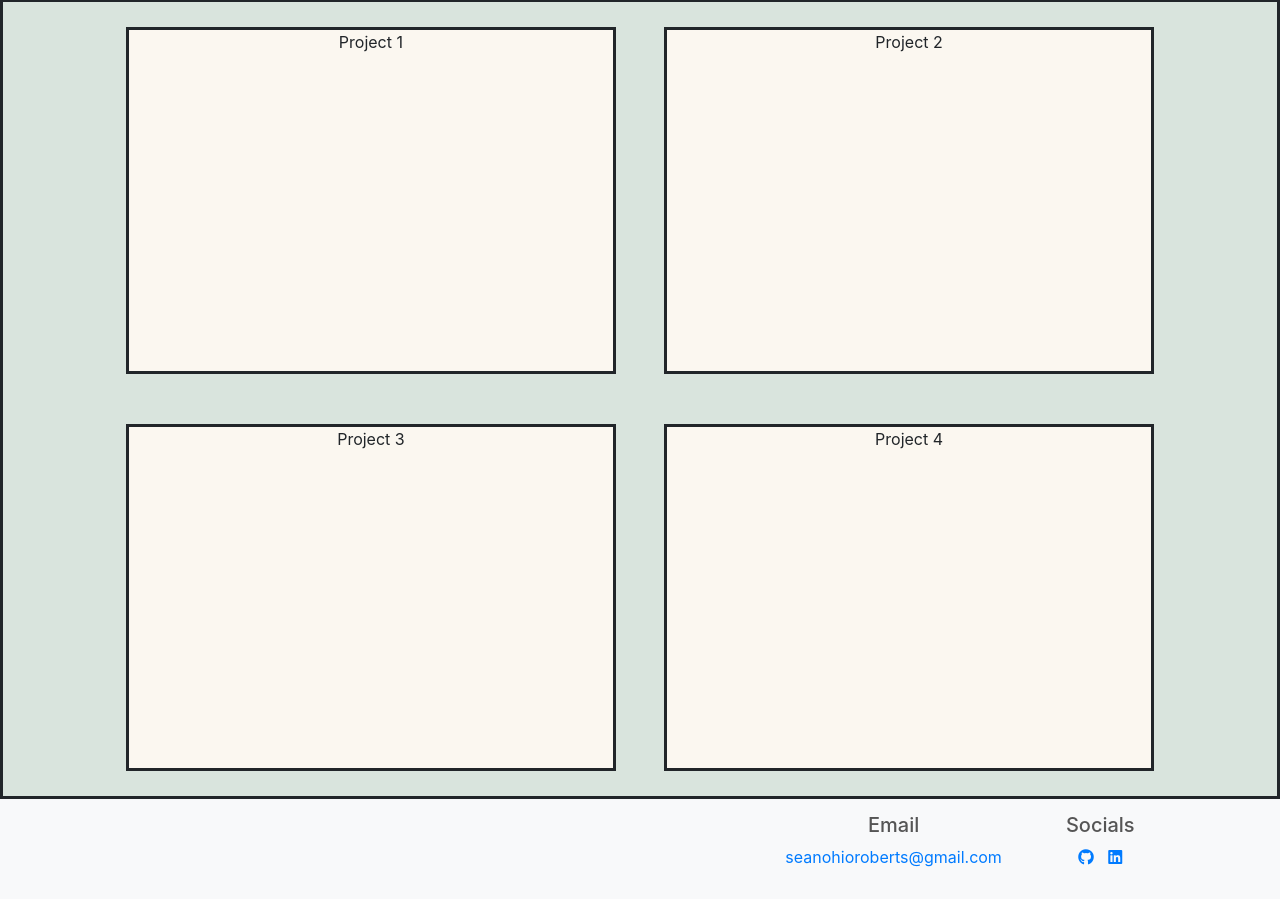
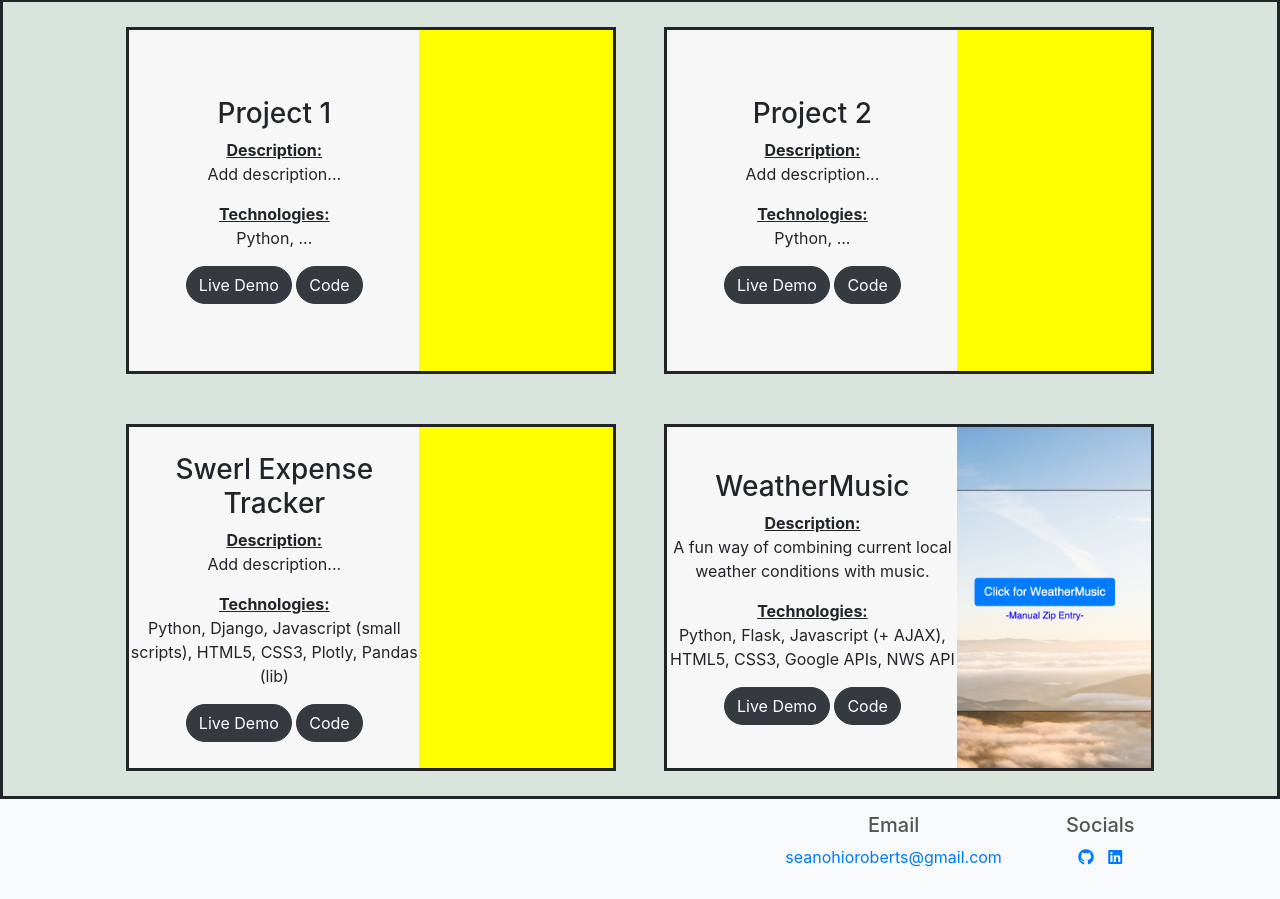
Before and after one commit to SeanFromOhio/portfolio-V1, a Flask app: page / in a window 1280 px wide. Shown: the part 857-1756 px from the top of the page. Run offline with Flask 2, Linux system fonts and the light colour scheme; some libraries are stand-ins or nearby versions.

Commit message:
Added layouts for project boxes and finished 1 box with wxmusic. Also added an introduction page background image, and made slight adjustments to the site aesthetic.

```diff
--- a/static/css/main.css
+++ b/static/css/main.css
@@ -33,6 +33,14 @@ html, body {
     align-items: center;
 }
 
+#intro-bg {
+    background: url(/static/images/pexels-daniel-absi.jpg);
+    background-position: center center;
+    background-size: cover;
+    background-repeat: no-repeat;
+    color: #f7f7f7;
+}
+
 /* Project Boxes Alignment */
 .project-row {
     display: flex;
@@ -44,9 +52,26 @@ html, body {
 
 .project-box {
     width: 40%;
-    background: #fbf7f0;
+    background: #f7f7f7;
 }
 
+.project-text {
+    height: 100%;
+    width: 60%;
+}
+
+.project-pic {
+    height: 100%;
+    width: 40%;
+    background: yellow;
+}
+
+#pic-wxmusic {
+    background: url(/static/images/portfolio_project_wxmusic.png);
+    background-position: center center;
+    background-size: cover;
+    background-repeat: no-repeat;
+}
 /* ---------------------- */
 
 .footer {
--- a/templates/index.html
+++ b/templates/index.html
@@ -2,27 +2,99 @@
 
 {% block content %}
 
-<div class="border-solid full-screen text-center flex-col">
+<div id="intro-bg" class="border-solid full-screen text-center flex-col">
     <h1>Hello, I'm Sean!</h1>
     <p></p>
 </div>
 
 <div id="projects-page" class="border-solid full-screen text-center">
     <div class="project-row">
-        <div class="border-solid project-box" style="margin-right: 4%;">
-            Project 1
+        <!-- PROJECT 1 -->
+        <div class="border-solid project-box flex-center" style="margin-right: 4%;">
+            <div class="project-text flex-col">
+                <div>
+                    <h3 style="font-type: cambria">Project 1</h3>
+                    <p style="margin: 0;"><b><u>Description:</u></b></p>
+                    <p>Add description...</p>
+
+                    <p style="margin: 0;"><b><u>Technologies:</u></b></p>
+                    <p>Python, ...</p>
+                    <div>
+                        <a class="btn btn-dark custom-button" target="_blank"
+                           href="#">Live Demo</a>
+                        <a class="btn btn-dark custom-button" target="_blank"
+                           href="#">Code</a>
+                    </div>
+                </div>
+            </div>
+            <div class="project-pic" id="project1" style="height: 100%;" >
+            </div>
         </div>
-        <div class="border-solid project-box">
-            Project 2
+        <!-- PROJECT 2 -->
+        <div class="border-solid project-box flex-center">
+            <div class="project-text flex-col">
+                <div>
+                    <h3 style="font-type: cambria">Project 2</h3>
+                    <p style="margin: 0;"><b><u>Description:</u></b></p>
+                    <p>Add description...</p>
+
+                    <p style="margin: 0;"><b><u>Technologies:</u></b></p>
+                    <p>Python, ...</p>
+                    <div>
+                        <a class="btn btn-dark custom-button" target="_blank"
+                           href="#">Live Demo</a>
+                        <a class="btn btn-dark custom-button" target="_blank"
+                           href="#">Code</a>
+                    </div>
+                </div>
+            </div>
+            <div class="project-pic" id="project2" style="height: 100%;" >
+            </div>
         </div>
     </div>
 
     <div class="project-row">
-        <div class="border-solid project-box" style="margin-right: 4%;">
-            Project 3
+        <!-- PROJECT 3 -->
+        <div class="border-solid project-box flex-center" style="margin-right: 4%;">
+            <div class="project-text flex-col">
+                <div>
+                    <h3 style="font-type: cambria">Swerl Expense Tracker</h3>
+                    <p style="margin: 0;"><b><u>Description:</u></b></p>
+                    <p>Add description...</p>
+
+                    <p style="margin: 0;"><b><u>Technologies:</u></b></p>
+                    <p>Python, Django, Javascript (small scripts), HTML5, CSS3, Plotly, Pandas (lib)</p>
+                    <div>
+                        <a class="btn btn-dark custom-button" target="_blank"
+                           href="#">Live Demo</a>
+                        <a class="btn btn-dark custom-button" target="_blank"
+                           href="https://github.com/SeanFromOhio/Swerl-Expense-Tracker">Code</a>
+                    </div>
+                </div>
+            </div>
+            <div class="project-pic" id="pic-swerl" style="height: 100%;" >
+            </div>
         </div>
-        <div class="border-solid project-box">
-            Project 4
+        <!-- PROJECT 4 -->
+        <div class="border-solid project-box flex-center">
+            <div class="project-text flex-col">
+                <div>
+                    <h3 style="font-type: cambria">WeatherMusic</h3>
+                    <p style="margin: 0;"><b><u>Description:</u></b></p>
+                    <p>A fun way of combining current local weather conditions with music.</p>
+
+                    <p style="margin: 0;"><b><u>Technologies:</u></b></p>
+                    <p>Python, Flask, Javascript (+ AJAX), HTML5, CSS3, Google APIs, NWS API</p>
+                    <div>
+                        <a class="btn btn-dark custom-button" target="_blank"
+                           href="https://weather-music-flask.herokuapp.com/">Live Demo</a>
+                        <a class="btn btn-dark custom-button" target="_blank"
+                           href="https://github.com/SeanFromOhio/weather-music-flask">Code</a>
+                    </div>
+                </div>
+            </div>
+            <div class="project-pic" id="pic-wxmusic" style="height: 100%;" >
+            </div>
         </div>
     </div>
 </div>
```
Also changed, not shown: static/images/portfolio_project_wxmusic.png (added), static/images/portfolio_project_wxmusic_xtra.png (added), 4 other files.
